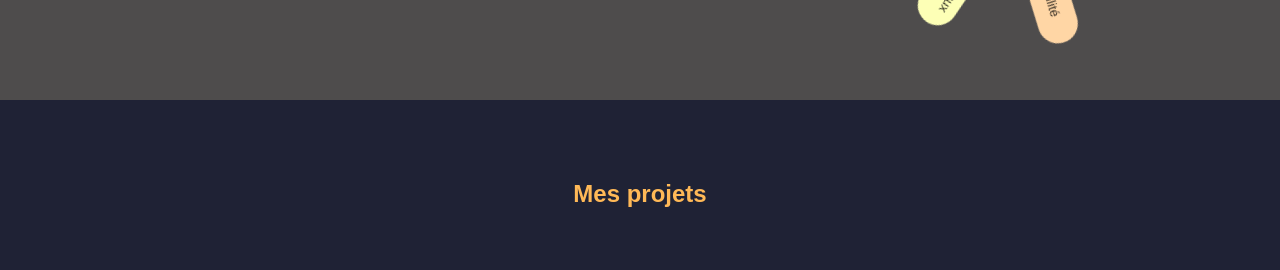
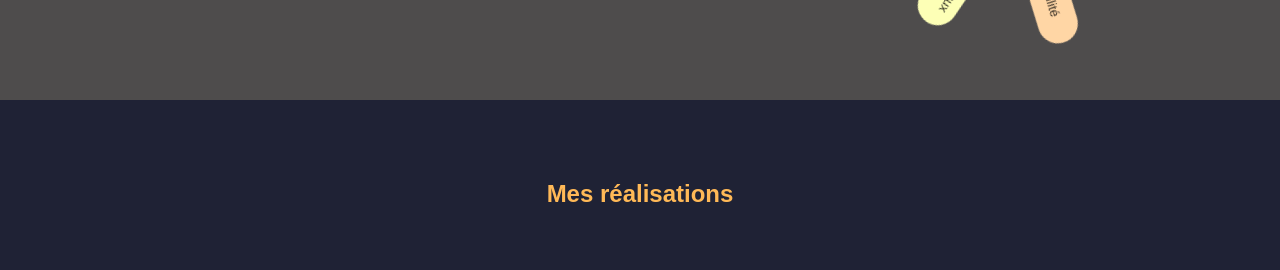
Before and after one commit to angelique31/portfolio-React, a React (Vite) app: page / in a window 1280 px wide. Shown: the part 1766-2036 px from the top of the page. Built offline with nearby package versions, Linux system fonts and the light colour scheme.

Commit message:
link section projects

```diff
--- a/locales/fr/translation.json
+++ b/locales/fr/translation.json
@@ -19,7 +19,7 @@
     "Organisation",
     "Attention aux détails"
   ],
-  "projects_title": "Mes projets",
+  "projects_title": "Mes réalisations",
   "projects_learn_more": "En savoir plus",
   "project_0_title": "Site de recettes de cuisine",
   "project_0_description": "Projet personnel développé en React, ce site présente une variété de recettes de cuisine.",
--- a/src/components/NavLinks/NavLinks.jsx
+++ b/src/components/NavLinks/NavLinks.jsx
@@ -10,12 +10,21 @@ function NavLinks({ isOpen, isScrolled, onAboutClick }) {
     <StyledNavList $isOpen={isOpen}>
       <StyledNavItem isScrolled={isScrolled}>
         <Link onClick={onAboutClick}>{t("Qui je suis?")}</Link>
+        {/* <a
+          href="#"
+          onClick={(e) => {
+            e.preventDefault();
+            onAboutClick();
+          }}
+        >
+          {t("Qui je suis?")}
+        </a> */}
       </StyledNavItem>
       <StyledNavItem isScrolled={isScrolled}>
         <Link to="/cv">{t("Mon cv")}</Link>
       </StyledNavItem>
       <StyledNavItem isScrolled={isScrolled}>
-        <Link to="/realisations">{t("Mes réalisations")}</Link>
+        <a href="#mes-realisations">{t("Mes réalisations")}</a>
       </StyledNavItem>
       <StyledNavItem isScrolled={isScrolled}>
         <Link to="/contact">{t("Contactez-moi")}</Link>
--- a/src/components/ProjectsSection/ProjectsSection.jsx
+++ b/src/components/ProjectsSection/ProjectsSection.jsx
@@ -33,7 +33,7 @@ const ProjectsSection = () => {
     }
   }, [isVisible]);
   return (
-    <div>
+    <div id="mes-realisations">
       <ProjectsContainer ref={containerRef}>
         <Title>{t("projects_title")}</Title>
         <ProjectsWrapper>
```
